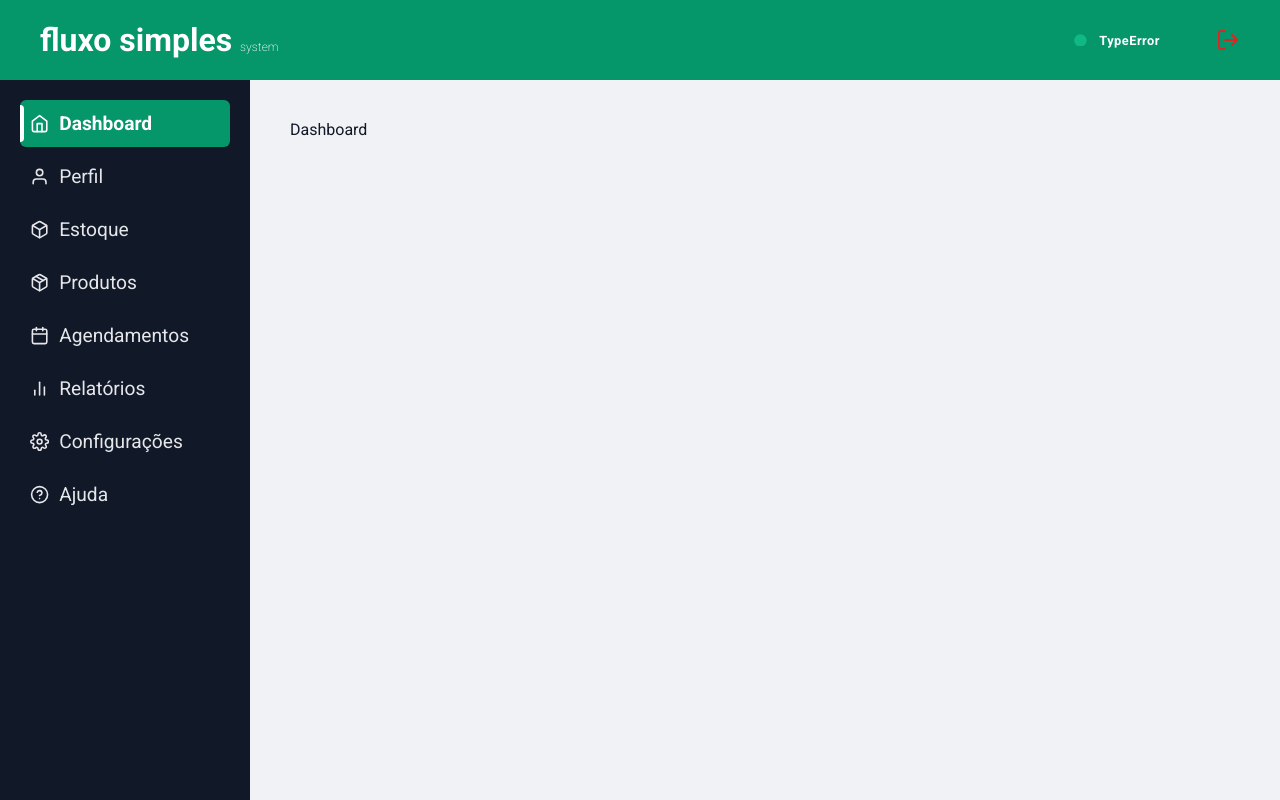
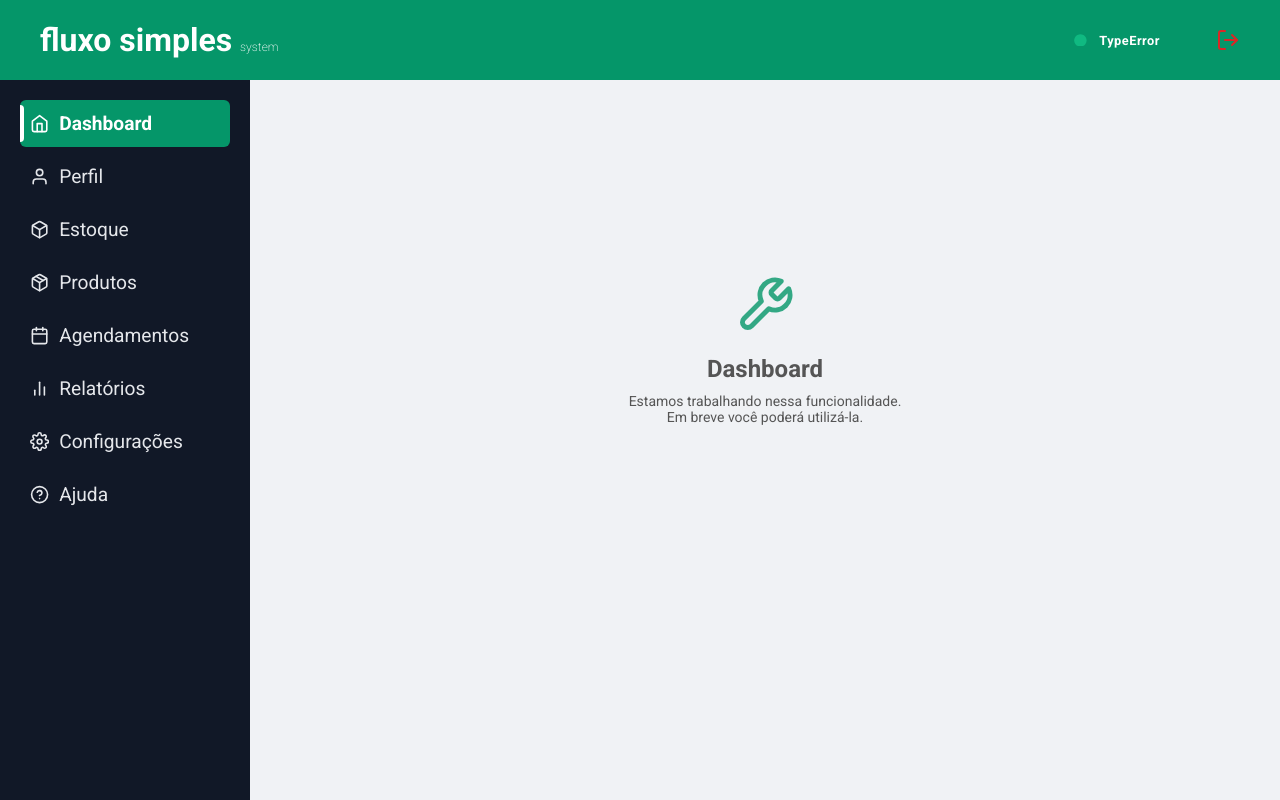
Before and after one commit to ariellopesdev/fluxosimplessystem, a React (Create React App) app in the folder frontend/: page /painel in a window 1280 px wide. Both pictures are taken after typing "name@example.com", "Sample123" into the empty fields and a click on the input "Entrar". Built offline with nearby package versions, Linux system fonts and the light colour scheme; no server answers.

Commit message:
feat Created UnderConstruction component for unfinished pages

```diff
--- a/frontend/src/components/Main/Main.js
+++ b/frontend/src/components/Main/Main.js
@@ -11,25 +11,35 @@ import Reports from "../../pages/Reports/Reports";
 import Settings from "../../pages/Settings/Settings";
 import Help from "../../pages/Help/Help";
 
+//Components
+import UnderConstruction from "../UnderConstruction/UnderConstruction";
+
 const Main = ({ page }) => {
   const renderPage = () => {
     switch (page) {
       case "dashboard":
-        return <Dashboard />;
+        // return <Dashboard />;
+        return <UnderConstruction title="Dashboard" />;
       case "profile":
         return <EditProfile />;
       case "stock":
-        return <Stock />;
+        // return <Stock />;
+        return <UnderConstruction title="Estoque" />;
       case "products":
-        return <Product />;
+        // return <Product />;
+        return <UnderConstruction title="Produtos" />;
       case "appointment":
-        return <Appointment />;
+        // return <Appointment />;
+        return <UnderConstruction title="Agendamentos" />;
       case "reports":
-        return <Reports />;
+        // return <Reports />;
+        return <UnderConstruction title="Relatórios" />;
       case "settings":
-        return <Settings />;
+        // return <Settings />;
+        return <UnderConstruction title="Configurações" />;
       case "help":
-        return <Help />;
+        // return <Help />;
+        return <UnderConstruction title="Ajuda" />;
     }
   };
   return (
--- /dev/null
+++ b/frontend/src/components/UnderConstruction/UnderConstruction.css
@@ -0,0 +1,27 @@
+.construction {
+  height: 60vh;
+  display: flex;
+  flex-direction: column;
+  align-items: center;
+  justify-content: center;
+  text-align: center;
+  color: #555;
+}
+
+.construction__icon {
+  font-size: 60px;
+  margin-bottom: 20px;
+  color: var(--primary);
+  opacity: 0.8;
+}
+
+.construction h2 {
+  font-size: 24px;
+  margin-bottom: 10px;
+}
+
+.construction p {
+  font-size: 14px;
+  max-width: 300px;
+  margin-bottom: 20px;
+}
--- /dev/null
+++ b/frontend/src/components/UnderConstruction/UnderConstruction.js
@@ -0,0 +1,26 @@
+//CSS
+import "./UnderConstruction.css";
+
+//Icons
+import { FiTool } from "react-icons/fi";
+
+//Components
+import { NavLink } from "react-router-dom";
+
+const UnderConstruction = ({title}) => {
+  return (
+    <div className="construction">
+      <FiTool className="construction__icon" />
+
+      <h2>{title || "Página em construção"}</h2>
+
+      <p>
+        Estamos trabalhando nessa funcionalidade.
+        <br />
+        Em breve você poderá utilizá-la.
+      </p>
+    </div>
+  );
+};
+
+export default UnderConstruction;
```
